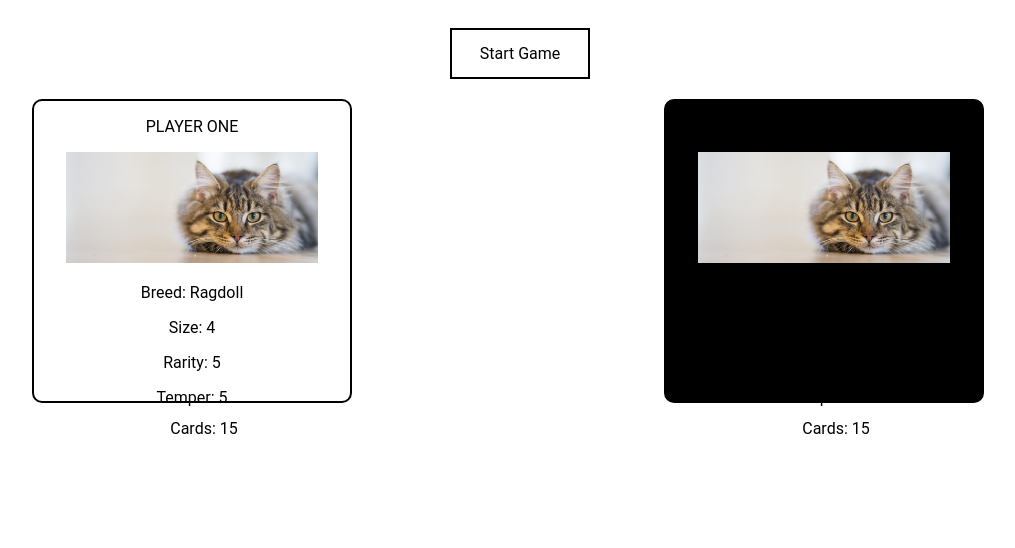
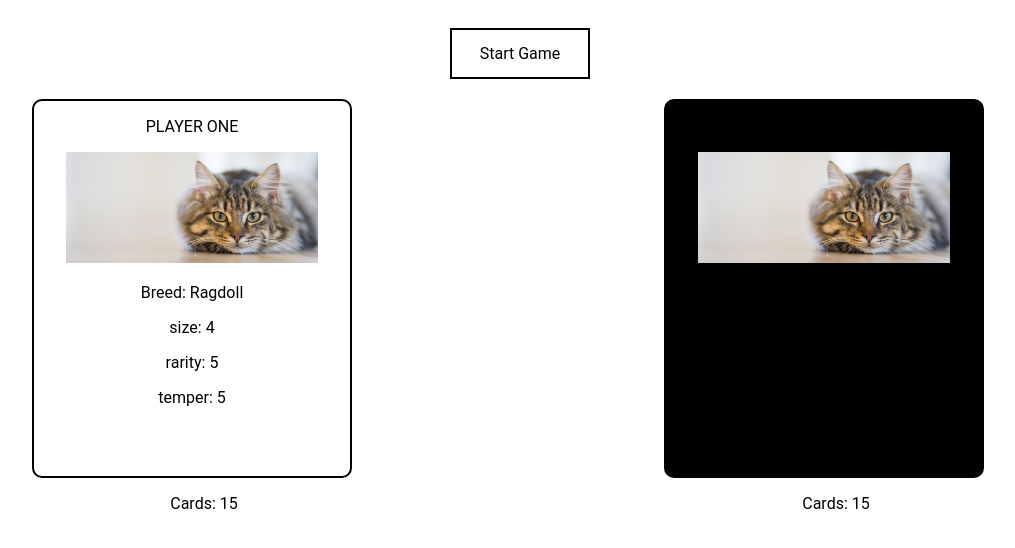
Before and after one commit to MrJamieRyan/Top_Trumps_Javascript_Game, a Vue app in the folder client/: page / in a window 1280 px wide. Both pictures are taken after a click on the button "Start Game". Shown: the top 548 px of the page, without its empty margins (120-1135 px from the left). Built offline with nearby package versions, Linux system fonts and the light colour scheme.

Commit message:
refactor and modify css

```diff
--- a/client/src/App.vue
+++ b/client/src/App.vue
@@ -15,207 +15,207 @@ export default {
       cards:
       [
   {
-    breed:"Abyssinian",
+    name: "Abyssinian",
     size:2,
     rarity:4,
     temper:2
 
   },
   {
-    breed:"American Bobtail",
+    name: "American Bobtail",
     size:4,
     rarity:6,
     temper:4
 
   },
   {
-    breed:"American Curl",
+    name: "American Curl",
     size:2,
     rarity:7,
     temper:5
 
   },
   {
-    breed:"Balinese (aka Javanese)",
+    name: "Balinese (aka Javanese)",
     size:3,
     rarity:8,
     temper:4
 
   },
   {
-    breed:"Bengal",
+    name: "Bengal",
     size:4,
     rarity:1,
     temper:3
 
   },
   {
-    breed:"Bombay",
+    name: "Bombay",
     size:3,
     rarity:2,
     temper:5
 
   },
   {
-    breed:"British Shorthair",
+    name: "British Shorthair",
     size:4,
     rarity:1,
     temper:4
 
   },
   {
-    breed:"Devon Rex",
+    name: "Devon Rex",
     size:2,
     rarity:7,
     temper:5
   },
   {
-    breed:"Egyptian Mau",
+    name: "Egyptian Mau",
     size:3,
     rarity:7,
     temper:2
   },
   {
-    breed:"Japanese Bobtail",
+    name: "Japanese Bobtail",
     size:3,
     rarity:8,
     temper:5
   },
   {
-    breed:"LOL Cats",
+    name: "LOL Cats",
     size:3,
     rarity:1,
     temper:3
 
   },
   {
-    breed:"Maine Coon",
+    name: "Maine Coon",
     size:5,
     rarity:2,
     temper:4
 
   },
   {
-    breed:"Manx",
+    name: "Manx",
     size:4,
     rarity:9,
     temper:3
 
   },
   {
-    breed:"Norwegian Forest",
+    name: "Norwegian Forest",
     size:5,
     rarity:3,
     temper:5
 
   },
   {
-    breed:"Persian",
+    name: "Persian",
     size:4,
     rarity:2,
     temper:5
 
   },
   {
-    breed:"Ocicat",
+    name: "Ocicat",
     size:3,
     rarity:7,
     temper:4
 
   },
   {
-    breed:"Ragdoll",
+    name: "Ragdoll",
     size:4,
     rarity:5,
     temper:5
 
   },
   {
-    breed:"Ragamuffin",
+    name: "Ragamuffin",
     size:5,
     rarity:6,
     temper:4
 
   },
   {
-    breed:"Russian Blue",
+    name: "Russian Blue",
     size:2,
     rarity:8,
     temper:3
 
   },
   {
-    breed:"Savannah",
+    name: "Savannah",
     size:3,
     rarity:9,
     temper:3
 
   },
   {
-    breed:"Scottish Fold",
+    name: "Scottish Fold",
     size:2,
     rarity:8,
     temper:5
 
   },
   {
-    breed:"Selkirk Rex",
+    name: "Selkirk Rex",
     size:3,
     rarity:6,
     temper:4
 
   },
   {
-    breed:"Siamese",
+    name: "Siamese",
     size:2,
     rarity:3,
     temper:5
 
   },
   {
-    breed:"Siberian",
+    name: "Siberian",
     size:4,
     rarity:6,
     temper:3
 
   },
   {
-    breed:"Singapura",
+    name: "Singapura",
     size:1,
     rarity:7,
     temper:4
 
   },
   {
-    breed:"Sphynx",
+    name: "Sphynx",
     size:3,
     rarity:9,
     temper:4
 
   },
   {
-    breed:"Gumball",
+    name: "Gumball",
     size:1,
     rarity:5,
     temper:7
 
   },
   {
-    breed:"Tiger",
+    name: "Tiger",
     size:6,
     rarity:10,
     temper:0
 
   },
   {
-    breed:"Turkish Van",
+    name: "Turkish Van",
     size:4,
     rarity:8,
     temper:2
 
   },
   {
-    breed:"Stray Cat",
+    name: "Stray Cat",
     size:3,
     rarity:1,
     temper:5
--- a/client/src/components/Controller.vue
+++ b/client/src/components/Controller.vue
@@ -114,7 +114,7 @@ export default {
 
 .card-down {
   width: 50%;
-  height: 300px;
+  height: 375px;
   background-color: black;
   margin-left: 9rem;
   margin-right: 9rem;
@@ -125,7 +125,7 @@ export default {
 
 .card-up {
   width: 50%;
-  height: 300px;
+  height: 375px;
   margin-left: 9rem;
   margin-right: 9rem;
   border: 2px solid black;
--- a/client/src/components/PlayerOne.vue
+++ b/client/src/components/PlayerOne.vue
@@ -3,17 +3,25 @@
     <div :class="winningPlayer === 'player-one' || winningPlayer === 'bothCardsShowing' ? 'card-up' : 'card-down'" >
       <p>PLAYER ONE</p>
       <img id="catpic" src="../../public/images/Cat.jpg" >
-      <p>Breed: {{cards[0].breed}}</p>
-      <p :class="winningPlayer === 'player-two'|| winningPlayer === 'bothCardsShowing' ? 'not-clickable' : ''" v-on:click="handleClick(key.toLowerCase())" v-for="(value, key) in cardWithoutName">
+      <p>Breed: {{playerOneCards[0].name}}</p>
+
+      <p :class="winningPlayer === 'player-two'|| winningPlayer === 'bothCardsShowing' ? 'not-clickable' : ''"
+
+      v-on:click="handleClick(key.toLowerCase())"
+
+      v-for="(value, key) in playerOneCards[0]"
+
+      v-if="key !== 'name'"
+
+      >
+
         {{key}}: {{value}}
+
       </p>
-      <!-- <p>Name: {{cards[0].individual}}</p>
-      <p v-on:click="handleClick(key)" v-for="key in Object.keys(cards[0]).slice(1)"> {{key}}</p>
-      <p v-for="value in cards[0]">{{value}}</p> -->
-      <!-- <p> {{cardWithoutName}}</p> -->
+
     </div>
     <div>
-      <p>Cards: {{this.cards.length}}</p>
+      <p>Cards: {{this.playerOneCards.length}}</p>
     </div>
   </div>
 </template>
@@ -25,45 +33,37 @@ export default {
   props: ['cards', 'winningPlayer'],
   data(){
     return {
-      cardWithoutName: {
-        'Size': this.cards[0].size,
-        'Rarity': this.cards[0].rarity,
-        'Temper': this.cards[0].temper
-      }
+      playerOneCards: this.cards
     }
   },
   watch: {
     cards: function() {
-      this.cardWithoutName = {
-        'Size': this.cards[0].size,
-        'Rarity': this.cards[0].rarity,
-        'Temper': this.cards[0].temper
-      }
+      this.playerOneCards = this.cards
     }
   },
   methods: {
     handleClick(property){
 
-      eventBus.$emit('playerone-property-selected', [this.cards[0], property] )
+      eventBus.$emit('playerone-property-selected', [this.playerOneCards[0], property] )
       // this.cards.shift()
-      setTimeout(() => this.cards.shift(), 3001)
+      setTimeout(() => this.playerOneCards.shift(), 3001)
     }
   },
   mounted(){
 
     eventBus.$on('playertwo-property-selected', (payload) => {
       let newPayload = []
-      newPayload[0] = this.cards[0]
+      newPayload[0] = this.playerOneCards[0]
       newPayload[1] = payload[1]
       newPayload[2] = payload[0]
       eventBus.$emit('both-cards-sent', newPayload)
       // this.cards.shift()
-      setTimeout(() => this.cards.shift(), 3001)
+      setTimeout(() => this.playerOneCards.shift(), 3001)
     })
 
     eventBus.$on('player-one-wins', (payload) => {
-      this.cards.push(payload[0])
-      this.cards.push(payload[1])
+      this.playerOneCards.push(payload[0])
+      this.playerOneCards.push(payload[1])
 
     })
   }
--- a/client/src/components/PlayerTwo.vue
+++ b/client/src/components/PlayerTwo.vue
@@ -3,13 +3,23 @@
     <div :class="winningPlayer === 'player-two' || winningPlayer === 'bothCardsShowing' ? 'card-up' : 'card-down'" >
       <p>PLAYER TWO</p>
       <img id="catpic" src="../../public/images/Cat.jpg" >
-      <p>Breed: {{cards[0].breed}}</p>
-      <p :class="winningPlayer === 'player-one' || winningPlayer === 'bothCardsShowing' ? 'not-clickable' : ''" v-on:click="handleClick(key.toLowerCase())" v-for="(value, key) in cardWithoutName">
+      <p>Breed: {{playerTwoCards[0].name}}</p>
+
+      <p :class="winningPlayer === 'player-one' || winningPlayer === 'bothCardsShowing' ? 'not-clickable' : ''"
+
+      v-on:click="handleClick(key.toLowerCase())"
+
+      v-for="(value, key) in playerTwoCards[0]"
+
+      v-if="key !== 'name'"
+      >
+
         {{key}}: {{value}}
+
       </p>
     </div>
     <div>
-      <p>Cards: {{this.cards.length}}</p>
+      <p>Cards: {{this.playerTwoCards.length}}</p>
     </div>
   </div>
 </template>
@@ -21,39 +31,31 @@ export default {
   props: ['cards', 'winningPlayer'],
   data(){
     return {
-      cardWithoutName: {
-        'Size': this.cards[0].size,
-        'Rarity': this.cards[0].rarity,
-        'Temper': this.cards[0].temper
-      }
+      playerTwoCards: this.cards
     }
   },
   watch: {
     cards: function() {
-      this.cardWithoutName = {
-        'Size': this.cards[0].size,
-        'Rarity': this.cards[0].rarity,
-        'Temper': this.cards[0].temper
-      }
+      this.playerTwoCards = this.cards
     }
   },
   mounted(){
 
     eventBus.$on('playerone-property-selected', (payload) => {
-      payload[2] = this.cards[0]
+      payload[2] = this.playerTwoCards[0]
       eventBus.$emit('both-cards-sent', payload)
-      setTimeout(() => this.cards.shift(), 3001)
+      setTimeout(() => this.playerTwoCards.shift(), 3001)
     })
 
     eventBus.$on('player-two-wins', (payload) => {
-      this.cards.push(payload[0])
-      this.cards.push(payload[1])
+      this.playerTwoCards.push(payload[0])
+      this.playerTwoCards.push(payload[1])
     })
   },
   methods: {
     handleClick(property){
-      eventBus.$emit('playertwo-property-selected', [this.cards[0], property] )
-      setTimeout(() => this.cards.shift(), 3001)
+      eventBus.$emit('playertwo-property-selected', [this.playerTwoCards[0], property] )
+      setTimeout(() => this.playerTwoCards.shift(), 3001)
     }
   }
 }
```
